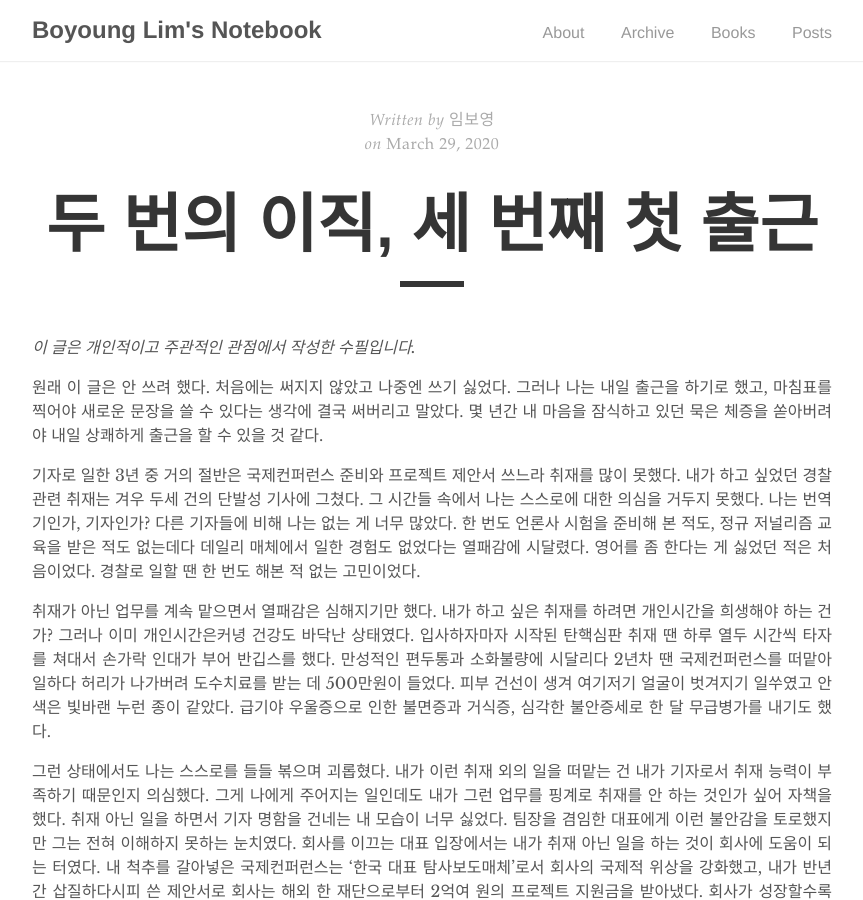
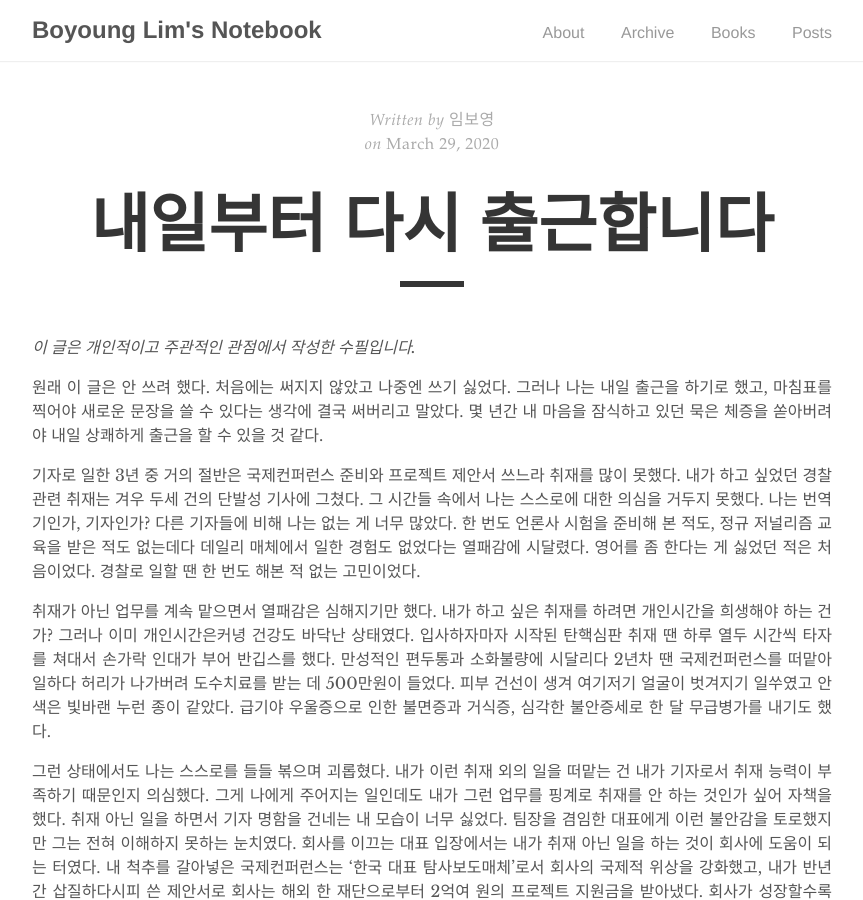
Before and after one commit to boyounglim88/Blog, a Jekyll site: the page built from _posts/2020-03-29-내일부터 다시 출근합니다.md, in a window 1280 px wide and 900 px high. Shown: the whole window, without its empty margins (208-1071 px from the left). Built offline with Jekyll 4.4.1, drawn with Linux system fonts in a browser that asks for light colours.

Commit message:
Update 2020-03-29-내일부터 다시 출근합니다.md

```diff
--- a/_posts/2020-03-29-내일부터 다시 출근합니다.md
+++ b/_posts/2020-03-29-내일부터 다시 출근합니다.md
@@ -1,6 +1,6 @@
 ---
 layout: post
-title:  "두 번의 이직, 세 번째 첫 출근"
+title:  "내일부터 다시 출근합니다"
 author: "임보영"
 tags: [출근, 기자, 이직, 역방향인생, 행복]
 ---
```
